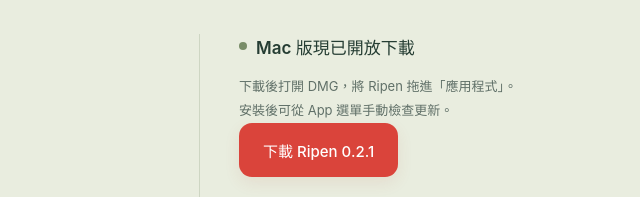
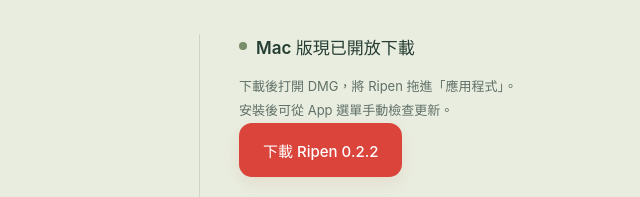
Before and after one commit to latteine1217/ripen, a plain HTML site: page website/index.html in a window 1280 px wide. Shown: the part 4241-4438 px from the top of the page, 477-1117 px from the left. Drawn offline with Linux system fonts and the light colour scheme.

Commit message:
chore: release 0.2.2
Bump MARKETING_VERSION to 0.2.2 and the build number to 4, date the
changelog section and point its links at the new tag. The README
banners, the website download button and the bug report template now
name 0.2.2.

```diff
--- a/website/index.html
+++ b/website/index.html
@@ -102,7 +102,7 @@
 
     <section class="download-section wrap" id="download" aria-labelledby="download-title">
       <div><img class="download-icon" src="assets/app-icon.png" alt="" width="80" height="80" loading="lazy"><h2 id="download-title">下一段專注，<br>留給 Ripen。</h2><p>免費使用，不需要帳號。<br>如果它剛好幫上忙，再請我喝杯咖啡。</p></div>
-      <div class="download-info"><div class="download-status"><span aria-hidden="true"></span>Mac 版現已開放下載</div><p>下載後打開 DMG，將 Ripen 拖進「應用程式」。<br>安裝後可從 App 選單手動檢查更新。</p><a class="button button-primary" href="https://github.com/latteine1217/ripen/releases/download/v0.2.1/Ripen-0.2.1.dmg">下載 Ripen 0.2.1</a><dl><div><dt>適用系統</dt><dd>macOS 14 Sonoma 以上</dd></div><div><dt>支援晶片</dt><dd>Apple silicon 與 Intel</dd></div><div><dt>介面語言</dt><dd>繁體中文、English</dd></div></dl><p class="install-note">目前版本尚未經 Apple 公證。首次開啟可能需要到「系統設定 › 隱私權與安全性」允許開啟。</p><p class="install-note"><a href="https://github.com/latteine1217/ripen/releases">查看所有版本與更新說明</a></p></div>
+      <div class="download-info"><div class="download-status"><span aria-hidden="true"></span>Mac 版現已開放下載</div><p>下載後打開 DMG，將 Ripen 拖進「應用程式」。<br>安裝後可從 App 選單手動檢查更新。</p><a class="button button-primary" href="https://github.com/latteine1217/ripen/releases/download/v0.2.2/Ripen-0.2.2.dmg">下載 Ripen 0.2.2</a><dl><div><dt>適用系統</dt><dd>macOS 14 Sonoma 以上</dd></div><div><dt>支援晶片</dt><dd>Apple silicon 與 Intel</dd></div><div><dt>介面語言</dt><dd>繁體中文、English</dd></div></dl><p class="install-note">目前版本尚未經 Apple 公證。首次開啟可能需要到「系統設定 › 隱私權與安全性」允許開啟。</p><p class="install-note"><a href="https://github.com/latteine1217/ripen/releases">查看所有版本與更新說明</a></p></div>
     </section>
 
     <section class="faq-section wrap section-space" id="questions" aria-labelledby="faq-title">
--- a/website/script.js
+++ b/website/script.js
@@ -80,7 +80,7 @@
   "Mac 版現已開放下載": "Available now for Mac",
   "下載後打開 DMG，將 Ripen 拖進「應用程式」。": "Open the DMG and drag Ripen into Applications.",
   "安裝後可從 App 選單手動檢查更新。": "Once installed, check for updates from the app menu.",
-  "下載 Ripen 0.2.1": "Download Ripen 0.2.1",
+  "下載 Ripen 0.2.2": "Download Ripen 0.2.2",
   "適用系統": "Requires",
   "macOS 14 Sonoma 以上": "macOS 14 Sonoma or later",
   "支援晶片": "Processors",
```
Also changed, not shown: 6 other files.
